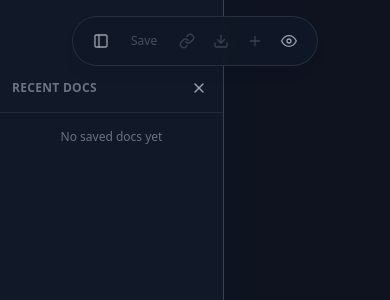
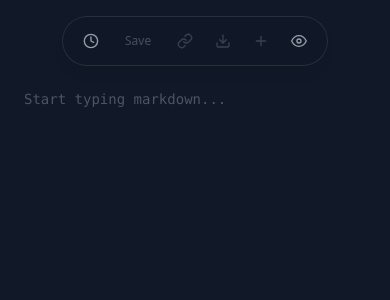
Before and after one commit to prathamudeshmukh/markdown-reader, a React (Vite) app: page / in a window 390 px wide. Shown: the top 300 px of the page. Built offline with nearby package versions, Linux system fonts and the light colour scheme.

Commit message:
fix side bar behaviour

```diff
--- a/src/App.tsx
+++ b/src/App.tsx
@@ -12,7 +12,7 @@ export default function App() {
     useMarkdownState();
 
   const [copied, setCopied] = useState(false);
-  const [sidebarOpen, setSidebarOpen] = useState(true);
+  const [sidebarOpen, setSidebarOpen] = useState(false);
 
   const copyLink = useCallback(() => {
     navigator.clipboard.writeText(window.location.href);
--- a/src/components/Header.tsx
+++ b/src/components/Header.tsx
@@ -36,7 +36,7 @@ export default function Header({ slug, mode, isSaving, isLoading, markdownText,
         </h1>
         <div className="hidden sm:block w-px h-4 bg-gray-200 dark:bg-gray-700" />
         {slug && presenceCount > 1 && <PresenceIndicator count={presenceCount} />}
-        <div className="flex items-center gap-0.5 sm:gap-1.5">
+        <div className="flex items-center gap-1.5">
           {/* Sidebar toggle */}
           <button
             onClick={onToggleSidebar}
@@ -44,21 +44,21 @@ export default function Header({ slug, mode, isSaving, isLoading, markdownText,
             aria-label={sidebarOpen ? 'Hide sidebar' : 'Show sidebar'}
             className="flex items-center justify-center w-8 h-8 text-gray-500 hover:text-gray-900 hover:bg-gray-100 rounded-full transition-colors dark:text-gray-400 dark:hover:text-gray-100 dark:hover:bg-gray-800"
           >
-            {/* Panel-left icon */}
+            {/* Recent docs / history icon */}
             <svg xmlns="http://www.w3.org/2000/svg" className="h-4 w-4" viewBox="0 0 24 24" fill="none" stroke="currentColor" strokeWidth="2" strokeLinecap="round" strokeLinejoin="round">
-              <rect x="3" y="3" width="18" height="18" rx="2" />
-              <line x1="9" y1="3" x2="9" y2="21" />
+              <circle cx="12" cy="12" r="10" />
+              <polyline points="12 6 12 12 16 14" />
             </svg>
           </button>
 
           <div className="flex justify-center">
             {isLoading ? (
-              <span className="flex items-center gap-1.5 px-2 sm:px-3 py-1 text-xs text-blue-600 dark:text-blue-400">
+              <span className="flex items-center gap-1.5 sm:px-3 py-1 text-xs text-blue-600 dark:text-blue-400">
                 <Spinner />
                 <span className="hidden sm:inline">Loading…</span>
               </span>
             ) : slug ? (
-              <span className="flex items-center gap-1.5 px-2 sm:px-3 py-1 text-xs text-gray-400 dark:text-gray-500">
+              <span className="flex items-center gap-1.5 sm:px-3 py-1 text-xs text-gray-400 dark:text-gray-500">
                 {isSaving && <Spinner />}
                 <span className="hidden sm:inline">{isSaving ? 'Saving…' : 'Saved'}</span>
               </span>
```
